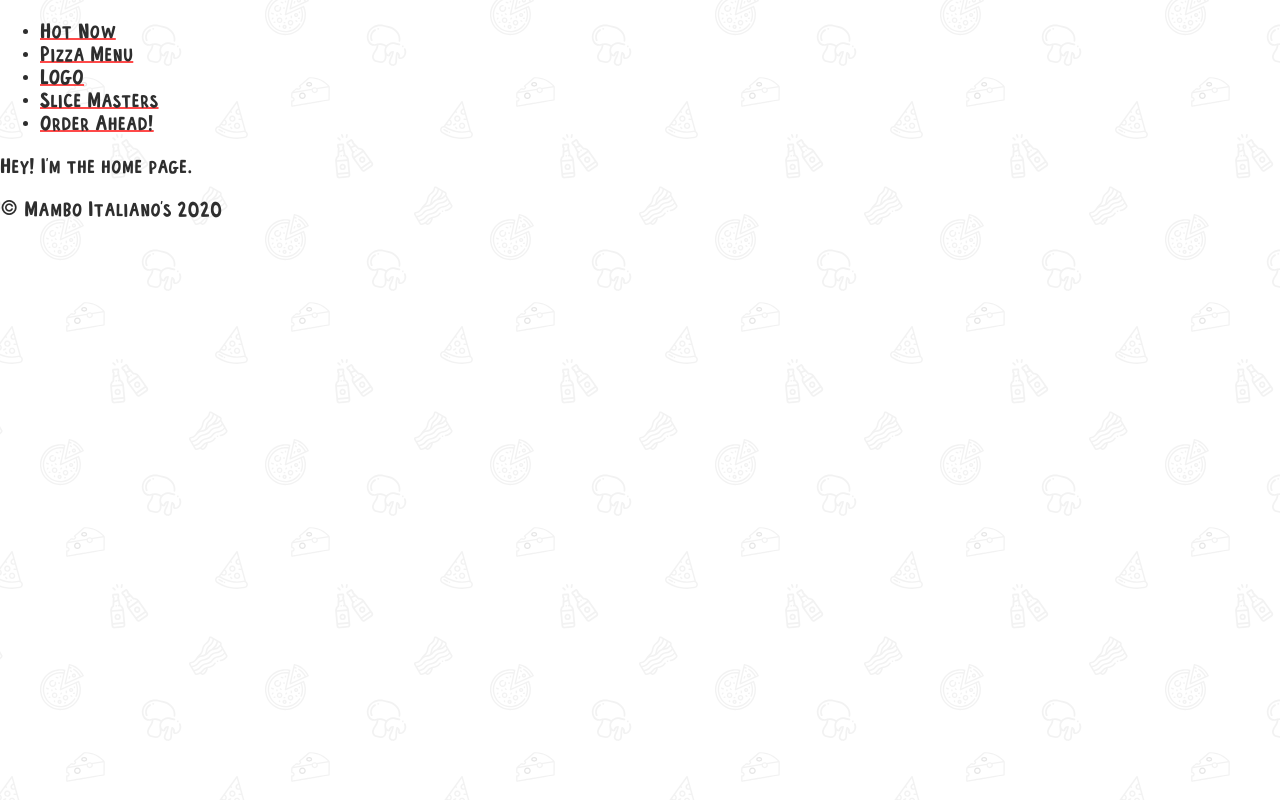
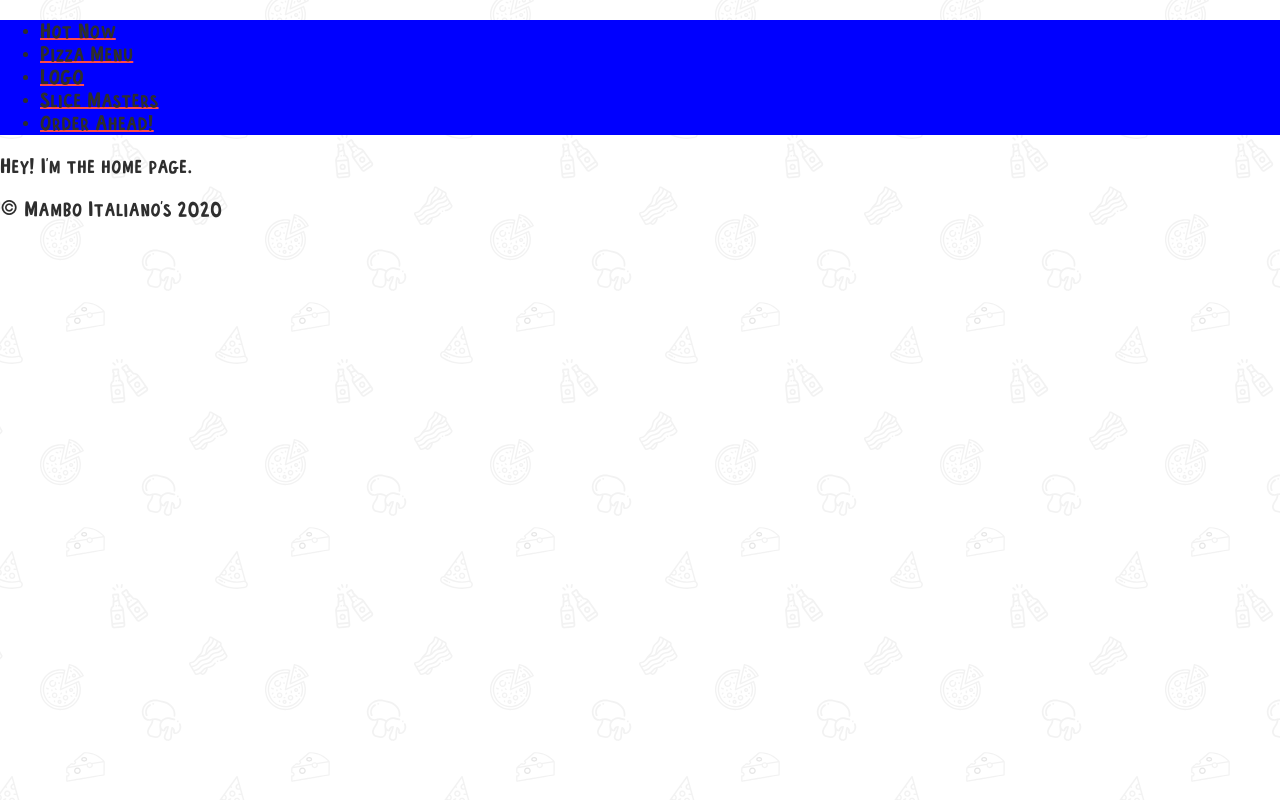
Before and after one commit to JTFeinberg/Mambo-Italianos, a Gatsby site in the folder gatsby/: page / in a window 1280 px wide. Built offline with nearby package versions, Linux system fonts and the light colour scheme; Gatsby itself is replaced by a stand-in of ours.

Commit message:
Create and test styled nav component
Create the styled nav const and implement in the Nav component.
Verify with random styles

```diff
--- a/gatsby/src/components/Nav.js
+++ b/gatsby/src/components/Nav.js
@@ -1,9 +1,14 @@
 import React from 'react';
 import { Link } from 'gatsby';
+import styled from 'styled-components';
+
+const NavStyles = styled.nav`
+  background: blue;
+`;
 
 export default function Nav() {
   return (
-    <nav>
+    <NavStyles>
       <ul>
         <li>
           <Link to="/">Hot Now</Link>
@@ -21,6 +26,6 @@ export default function Nav() {
           <Link to="/order">Order Ahead!</Link>
         </li>
       </ul>
-    </nav>
+    </NavStyles>
   );
 }
```
